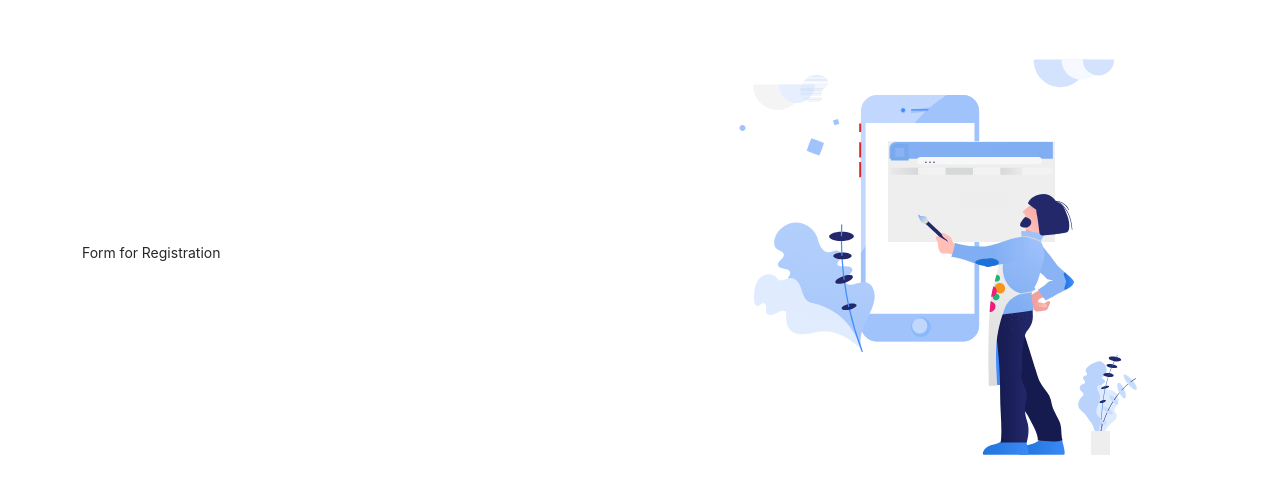
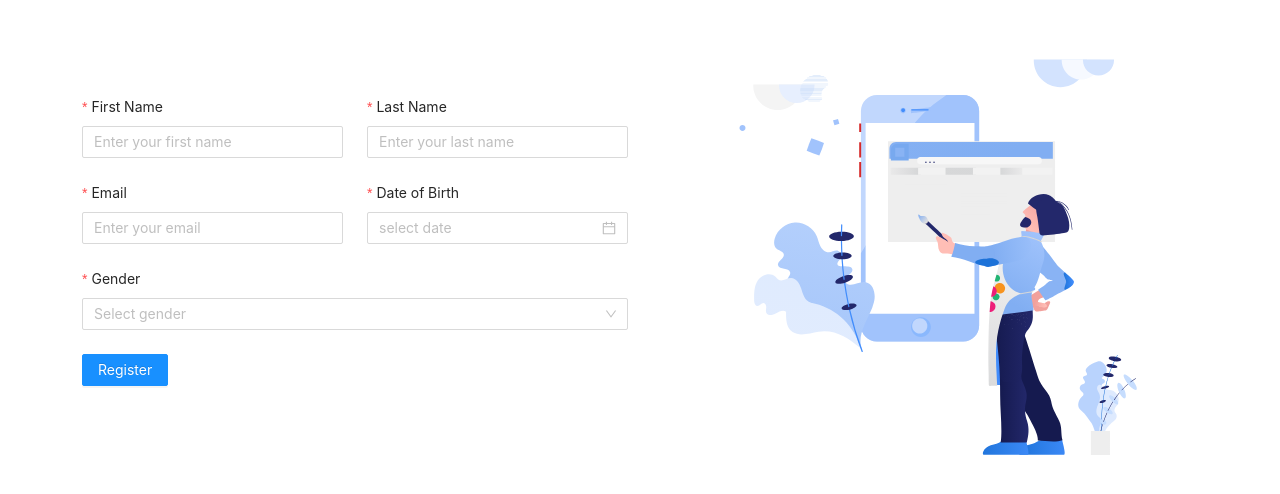
Before and after one commit to emwil23/sindhiSevaProject-Frontend, a React (Create React App) app: page /auth/register in a window 1280 px wide. Shown: the top 494 px of the page. Built offline with nearby package versions, Linux system fonts and the light colour scheme.

Commit message:
Add in register page

```diff
--- a/src/Components/pages/registerPage/index.tsx
+++ b/src/Components/pages/registerPage/index.tsx
@@ -1,20 +1,116 @@
 import  {FC} from 'react';
 import Lottie from 'lottie-react';
 import registrationLottie from '../../../assets/register.json';
+import { Button, DatePicker, Form, Input, Select } from "antd";
 
 const index: FC = () => {
+  const onFinish = (values: any) => {
+    console.log(values);
+  };
+
   return (
-    <div className='container my-5'>
-      <div className='row align-items-center'>
-        <div className='col-md-6'>
-          Form for Registration
+    <div className="container my-5">
+      <div className="row align-items-center">
+        <div className="col-md-6">
+          <Form onFinish={onFinish} layout="vertical">
+            <div className="row">
+              <div className="col-md-6">
+                <Form.Item
+                  label="First Name"
+                  name="firstName"
+                  rules={[
+                    {
+                      required: true,
+                      message: "Please enter first name",
+                      type: "string",
+                    },
+                  ]}
+                >
+                  <Input placeholder="Enter your first name" />
+                </Form.Item>
+              </div>
+              <div className="col-md-6">
+                <Form.Item
+                  label="Last Name"
+                  name="lasttName"
+                  rules={[
+                    {
+                      required: true,
+                      message: "Please enter last name",
+                      type: "string",
+                    },
+                  ]}
+                >
+                  <Input placeholder="Enter your last name" />
+                </Form.Item>
+              </div>
+            </div>
+            <div className="row">
+              <div className="col-md-6">
+                <Form.Item
+                  label="Email"
+                  name="email"
+                  rules={[
+                    {
+                      required: true,
+                      message: "Please enter the Email",
+                      type: "string",
+                    },
+                  ]}
+                >
+                  <Input placeholder="Enter your email" />
+                </Form.Item>
+              </div>
+              <div className="col-md-6">
+                <Form.Item
+                  label="Date of Birth"
+                  name="dob"
+                  rules={[
+                    {
+                      required: true,
+                      message: "Please select date",
+                      type: "date",
+                    },
+                  ]}
+                >
+                  <DatePicker placeholder="select date" className="w-100" />
+                </Form.Item>
+              </div>
+            </div>
+            <div>
+              <Form.Item
+                label="Gender"
+                name="gender"
+                rules={[
+                  {
+                    required: true,
+                    message: "Please select the gender",
+                    type: "string",
+                  },
+                ]}
+              >
+                <Select placeholder="Select gender">
+                  <Select.Option value="male">male</Select.Option>
+                  <Select.Option value="female">female</Select.Option>
+                  <Select.Option value="other">other</Select.Option>
+                </Select>
+              </Form.Item>
+            </div>
+            <div>
+              <Form.Item>
+                <Button type="primary" htmlType="submit">
+                  Register
+                </Button>
+              </Form.Item>
+            </div>
+          </Form>
         </div>
-        <div className='col-md-6'>
+        <div className="col-md-6">
           <Lottie animationData={registrationLottie} loop={false} />
         </div>
       </div>
     </div>
-  )
-}
+  );
+};
 
 export default index
```
